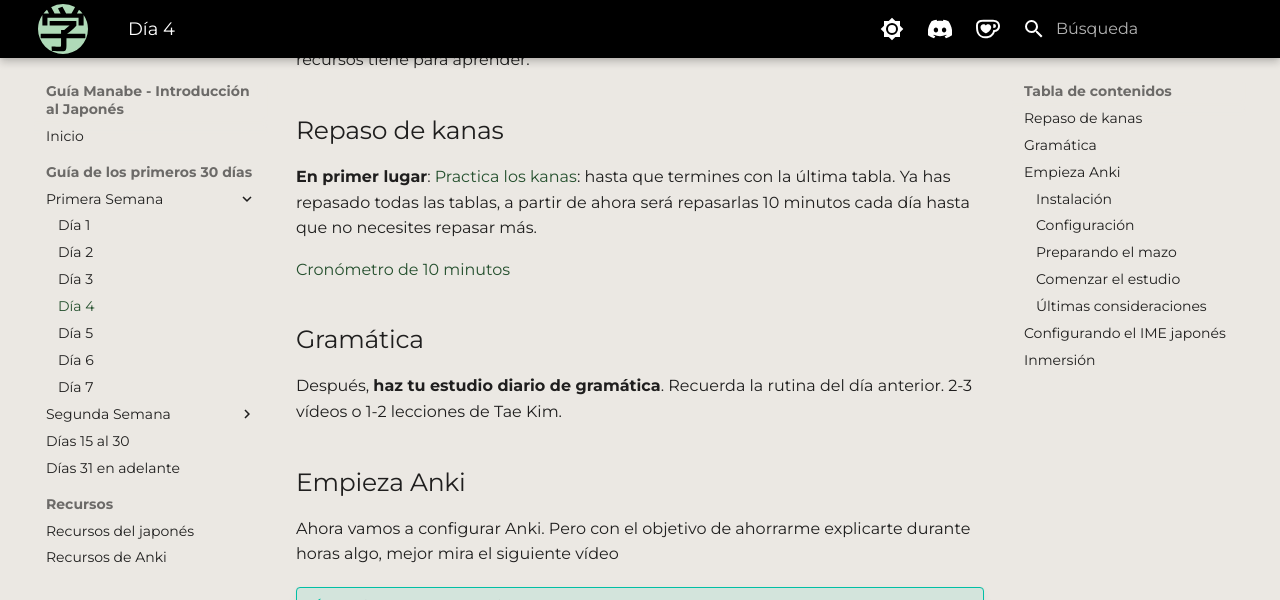
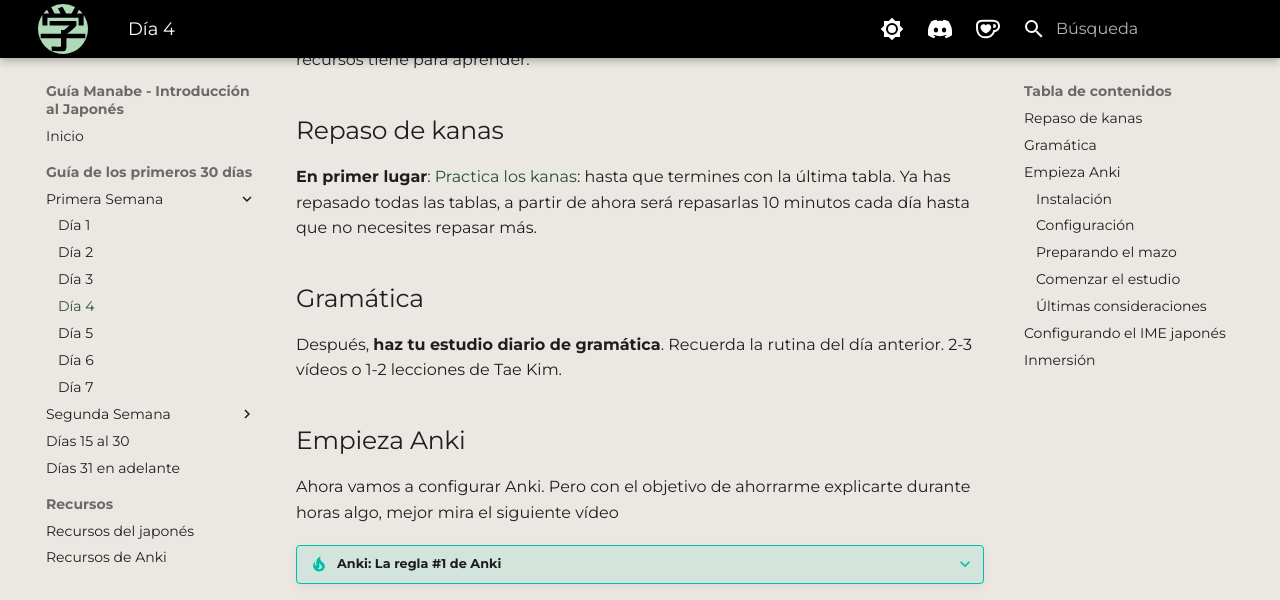
Before and after one commit to alexay7/guiamanabe, an MkDocs documentation site: the page built from docs/days/day4.md, in a window 1280 px wide and 900 px high, scrolled down 772 px, cut to the strip 0-600 px from the top of the window. Built offline with MkDocs 1.6.1 and Material for MkDocs 9.7.7, drawn with Linux system fonts in a browser that asks for light colours.

Commit message:
Update day4.md

```diff
--- a/docs/days/day4.md
+++ b/docs/days/day4.md
@@ -16,9 +16,7 @@ En tu viaje (de sólo ida ya que jamás lo vas a dejar) vas a tener días donde
 
 ## Repaso de kanas
 
-**En primer lugar**: [Practica los kanas](https://gohoneko.neocities.org/learn/kana): hasta que termines con la última tabla. Ya has repasado todas las tablas, a partir de ahora será repasarlas 10 minutos cada día hasta que no necesites repasar más.
-
-[Cronómetro de 10 minutos](https://www.online-stopwatch.com/timer/10minutes/)
+**En primer lugar**: [Practica los kanas](https://jlpt.manabe.es/kanas): hasta que termines con la última tabla. Ya has repasado todas las tablas, a partir de ahora será repasarlas 10 minutos cada día hasta que no necesites repasar más.
 
 ## Gramática
 
```
